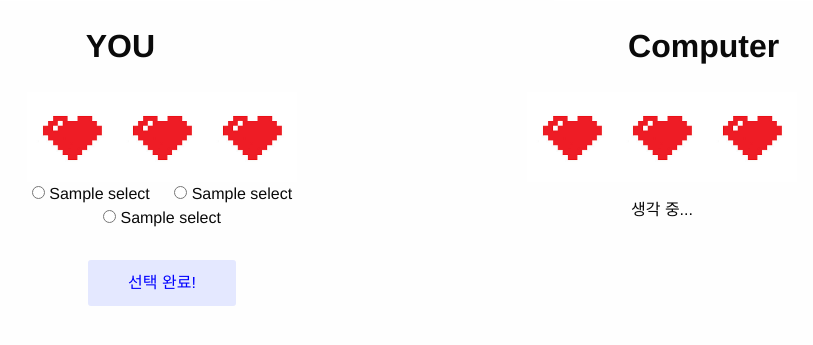
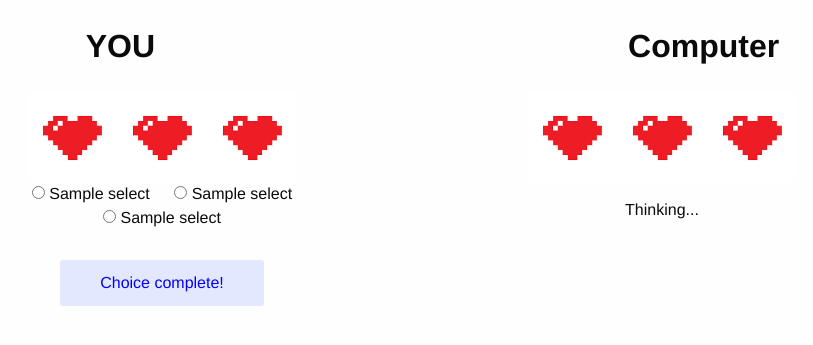
Before and after one commit to bhanghj3094/CS374-2019Spring, a Flask app: template templates/rock_scissor_paper.html in a window 1280 px wide. Shown: the part 299-644 px from the top of the page, without its empty margins (228-1041 px from the left). Run offline with Flask 2, Linux system fonts and the light colour scheme; the template is opened without the code that fills it: most values are stand-ins (such as "Sample title", 1, 10 or a date in 2020).

Commit message:
Updating Rock Scissor Paper

```diff
--- a/static/js/rock_scissor_paper.js
+++ b/static/js/rock_scissor_paper.js
@@ -10,9 +10,9 @@ new Vue({
         isSelectable: true,
         logs:[],
         selects:[
-            { name: '가위', value: 'scissor'},
-            { name: '바위', value: 'rock'},
-            { name: '보', value: 'paper'},
+            { name: 'Scissor', value: 'scissor'},
+            { name: 'Rock', value: 'rock'},
+            { name: 'Paper', value: 'paper'},
         ]
     },
     computed: {
@@ -113,7 +113,7 @@ new Vue({
         endGame: function (msg) {
             setTimeout(() => {
                 confirm(msg)
-                location.href='../../templates/rock_scissor_paper';
+                location.href='../../templates/shared_page';
                 this.lifeOfMe = 3
                 this.lifeOfCom = 3
                 this.myChoice = null
--- a/templates/rock_scissor_paper.html
+++ b/templates/rock_scissor_paper.html
@@ -81,14 +81,14 @@
                 <div class="row">
                     <div class="small-12 columns">
                         <div class="text-center" v-if="isSelectable">
-                            <button class="start-btn" @click="startGame()">선택 완료!</button>
+                            <button class="start-btn" @click="startGame()">Choice complete!</button>
                         </div>
-                        <div v-else class="loading"> 기다리는 중...</div>
+                        <div v-else class="loading"> Waiting...</div>
                     </div>
                 </div>
             </div>
             <div class="small-6 columns text-center">
-                <p>생각 중...</p>
+                <p>Thinking...</p>
             </div>
         </div>
 
```
